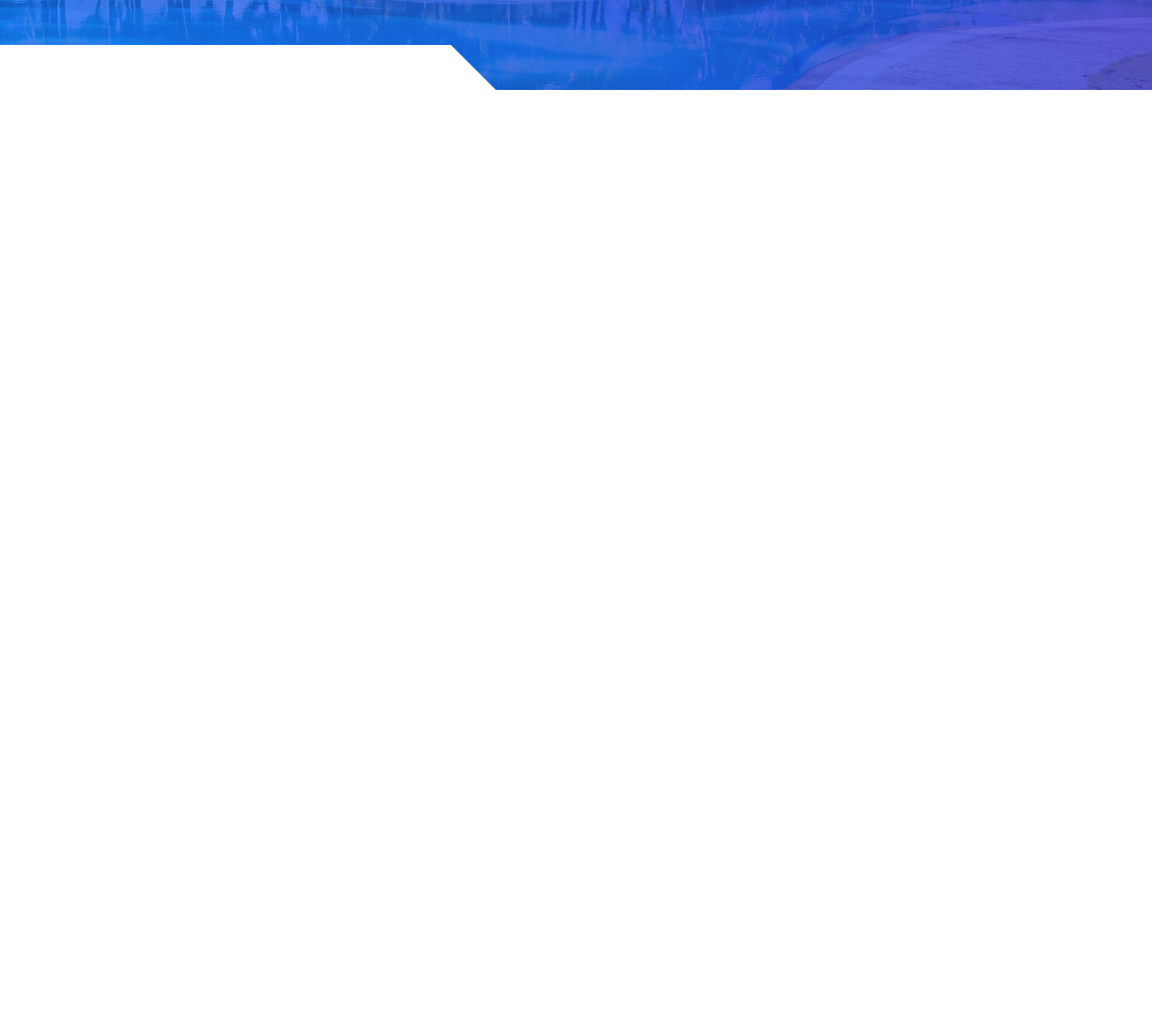
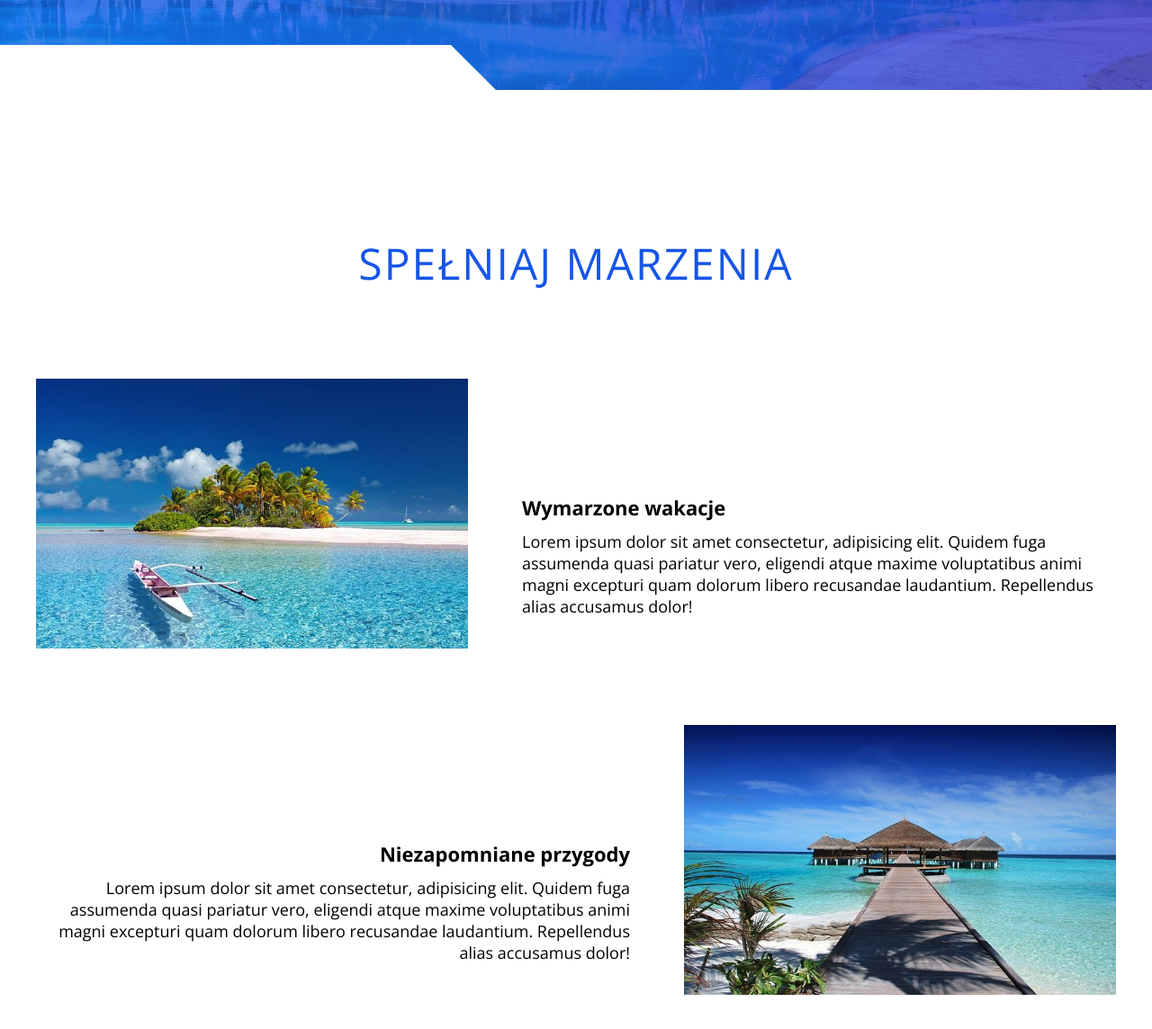
Before and after one commit to tenpiotrekkonieczny/Flexbox-website, a website: page index.html in a window 1280 px wide. Shown: the part 500-1644 px from the top of the page at 90% size. Before the commit the page ends 800 px from the top, so only its background shows below. Drawn offline with nearby package versions, Linux system fonts and the light colour scheme.

Commit message:
add section dreams

```diff
--- a/index.html
+++ b/index.html
@@ -44,6 +44,51 @@
 			<div class="white-block white-block-left"></div>
 		</header>
 
+		<main class="main">
+			<section class="dreams section-padding section white-section">
+				<div class="wrapper">
+					<h2 class="section-heading">Spełniaj marzenia</h2>
+
+					<div class="dreams__box">
+						<div class="dreams__box-img">
+							<img
+								src="./img/polinezja.jpg"
+								alt="Mała bezludna wyspa"
+								class="dreams__img"
+							/>
+						</div>
+						<div class="dreams__box-text">
+							<h3 class="dreams__title">Wymarzone wakacje</h3>
+							<p class="dreams__text">
+								Lorem ipsum dolor sit amet consectetur, adipisicing elit. Quidem
+								fuga assumenda quasi pariatur vero, eligendi atque maxime
+								voluptatibus animi magni excepturi quam dolorum libero
+								recusandae laudantium. Repellendus alias accusamus dolor!
+							</p>
+						</div>
+					</div>
+					<div class="dreams__box">
+						<div class="dreams__box-img dreams__box-img--right">
+							<img
+								src="./img/beach.jpg"
+								alt="pomost prowadzący do domków na wodzie"
+								class="dreams__img"
+							/>
+						</div>
+						<div class="dreams__box-text dreams__box-text--right">
+							<h3 class="dreams__title">Niezapomniane przygody</h3>
+							<p class="dreams__text">
+								Lorem ipsum dolor sit amet consectetur, adipisicing elit. Quidem
+								fuga assumenda quasi pariatur vero, eligendi atque maxime
+								voluptatibus animi magni excepturi quam dolorum libero
+								recusandae laudantium. Repellendus alias accusamus dolor!
+							</p>
+						</div>
+					</div>
+				</div>
+			</section>
+		</main>
+
 		<script src="js/main.js"></script>
 	</body>
 </html>
--- a/js/main.js
+++ b/js/main.js
@@ -10,6 +10,18 @@ const handleNav = () => {
       nav.classList.remove('nav--active');
     });
   });
+
+  handleNavItemsAnimation ();
+};
+
+const handleNavItemsAnimation = () => {
+  let delayTime = 0;
+
+  allNavItems.forEach(item => {
+    item.classList.toggle('nav-items-animation');
+    item.style.animationDelay = "." + delayTime + "s";
+    delayTime++;
+  });
 };
 
 navBtn.addEventListener('click', handleNav);
--- a/sass/_components.scss
+++ b/sass/_components.scss
@@ -43,8 +43,43 @@
 		z-index: -1;
 	}
 
-    &:hover::before {
-        transform: scaleX(1);
+	&:hover::before {
+		transform: scaleX(1);
 		transform-origin: left;
-    }
+	}
 }
+
+.section-heading {
+	position: relative;
+	margin-bottom: 2em;
+	font-size: 3rem;
+	font-weight: 300;
+	text-transform: uppercase;
+	text-align: center;
+	color: $main-color;
+	letter-spacing: 2px;
+}
+
+.section-padding {
+	padding: 6em 2em;
+}
+
+@media(min-width: 768px) {
+	.section-heading {
+		font-size: 3.6rem;
+	}
+
+	.section-padding {
+		padding: 8em 2em;
+	}
+}
+
+@media(min-width: 992px) {
+	.section-heading {
+		font-size: 4.8rem;
+	}
+
+	.section-padding {
+		padding: 10em 2em;
+	}
+}
--- a/sass/main.scss
+++ b/sass/main.scss
@@ -81,7 +81,7 @@ body {
 	height: 100vh;
 	width: 100%;
 	transform: translateX(100%);
-	transition: .5s cubic-bezier(0.65, 0.05, 0.36, 1);
+	transition: 0.5s cubic-bezier(0.65, 0.05, 0.36, 1);
 	background-image: $blue-gradient-solid;
 	z-index: 100;
 
@@ -106,14 +106,28 @@ body {
 			height: 100%;
 			transform: scaleY(0);
 			background-color: $pure-white;
-			transition: transform .3s;
-			content: '';
+			transition: transform 0.3s;
+			content: "";
 		}
 
 		&:hover::before {
 			transform: scaleY(1);
 		}
 	}
+}
+
+@keyframes navItemsAnimation {
+	from {
+		transform: translateX(200%);
+	}
+
+	to {
+		transform: translateX(0);
+	}
+}
+
+.nav-items-animation {
+	animation: navItemsAnimation 1s both;
 }
 
 // HEADER
@@ -159,9 +173,62 @@ body {
 	}
 }
 
+// MAIN
+// DREAMS SECTION
+.dreams {
+	&__box {
+		display: flex;
+		flex-direction: column;
+		margin: 2em 0;
+	}
+
+	&__img {
+		width: 100%;
+		margin-bottom: 1em;
+	}
+
+	&__title {
+		margin-bottom: 0.5em;
+	}
+
+	&__text {
+		font-size: 1.4rem;
+	}
+}
+
 //==================================
 // MEDIA
 //==================================
+
+@media (min-width: 576px) {
+	.dreams {
+		&__box {
+			flex-direction: row;
+			justify-content: space-between;
+
+			&-text {
+				width: 55%;
+
+				&--right {
+					text-align: right;
+				}
+			}
+
+			&-img {
+				width: 40%;
+
+				&--right {
+					order: 1;
+				}
+			}
+		}
+
+		&__img {
+			margin-bottom: 0;
+			max-height: 300px;
+		}
+	}
+}
 
 @media (min-width: 768px) {
 	.white-block {
@@ -182,6 +249,12 @@ body {
 			font-size: 1.6rem;
 		}
 	}
+
+	.dreams {
+		&__text {
+			font-size: 1.8rem;
+		}
+	}
 }
 
 @media (min-width: 992px) {
@@ -197,4 +270,26 @@ body {
 			font-size: 10rem;
 		}
 	}
+
+	.nav {
+		font-size: 4.8rem;
+	}
+
+	.dreams {
+		&__box {
+			margin: 5em 0;
+
+			&-text {
+				display: flex;
+				flex-direction: column;
+				justify-content: flex-end;
+				margin-bottom: 2.5em;
+			}
+		}
+
+		&__title {
+			font-size: 2.2rem;
+		}
+
+	}
 }
```
Also changed, not shown: css/main.css, img/beach.jpg (added), img/polinezja.jpg (added), 1 other file.
